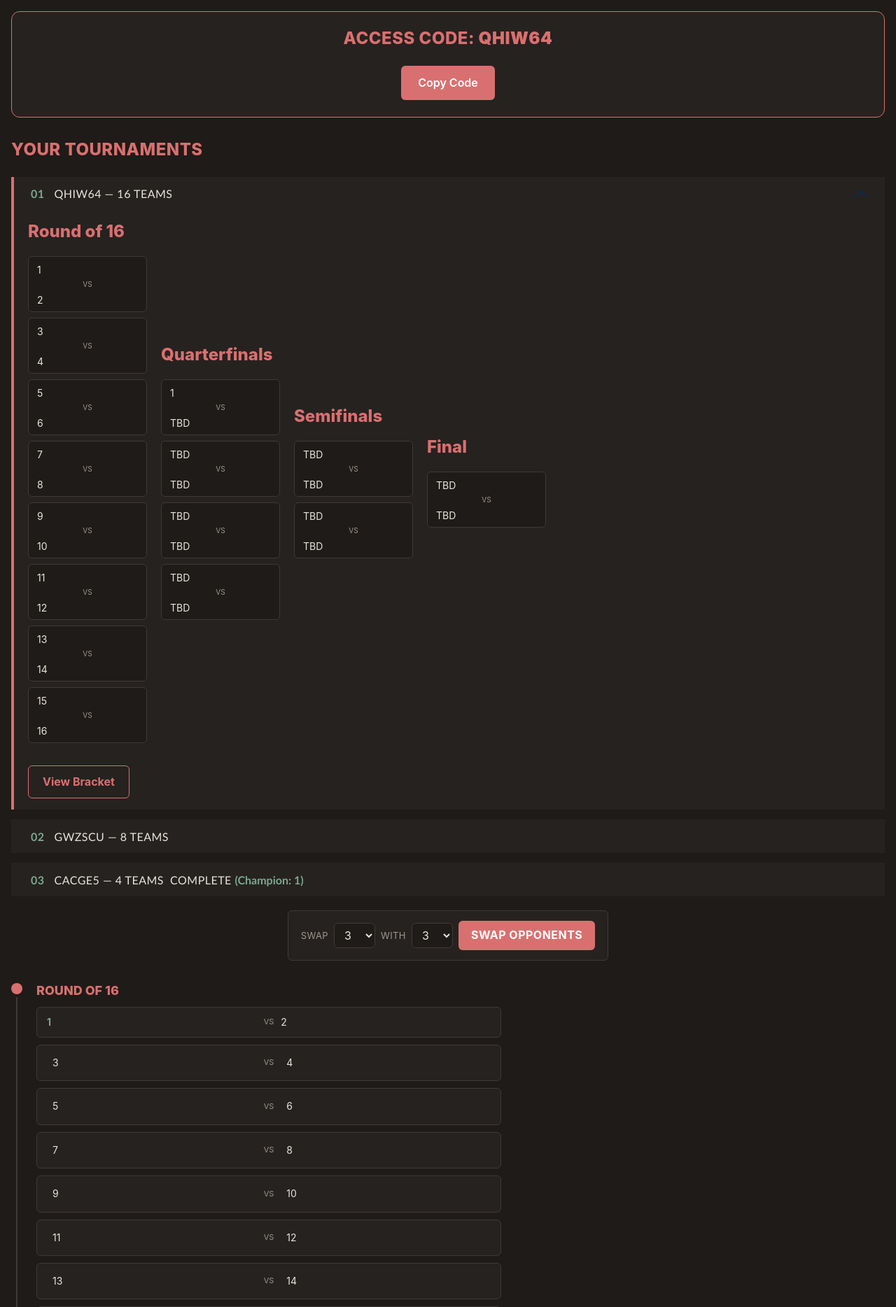
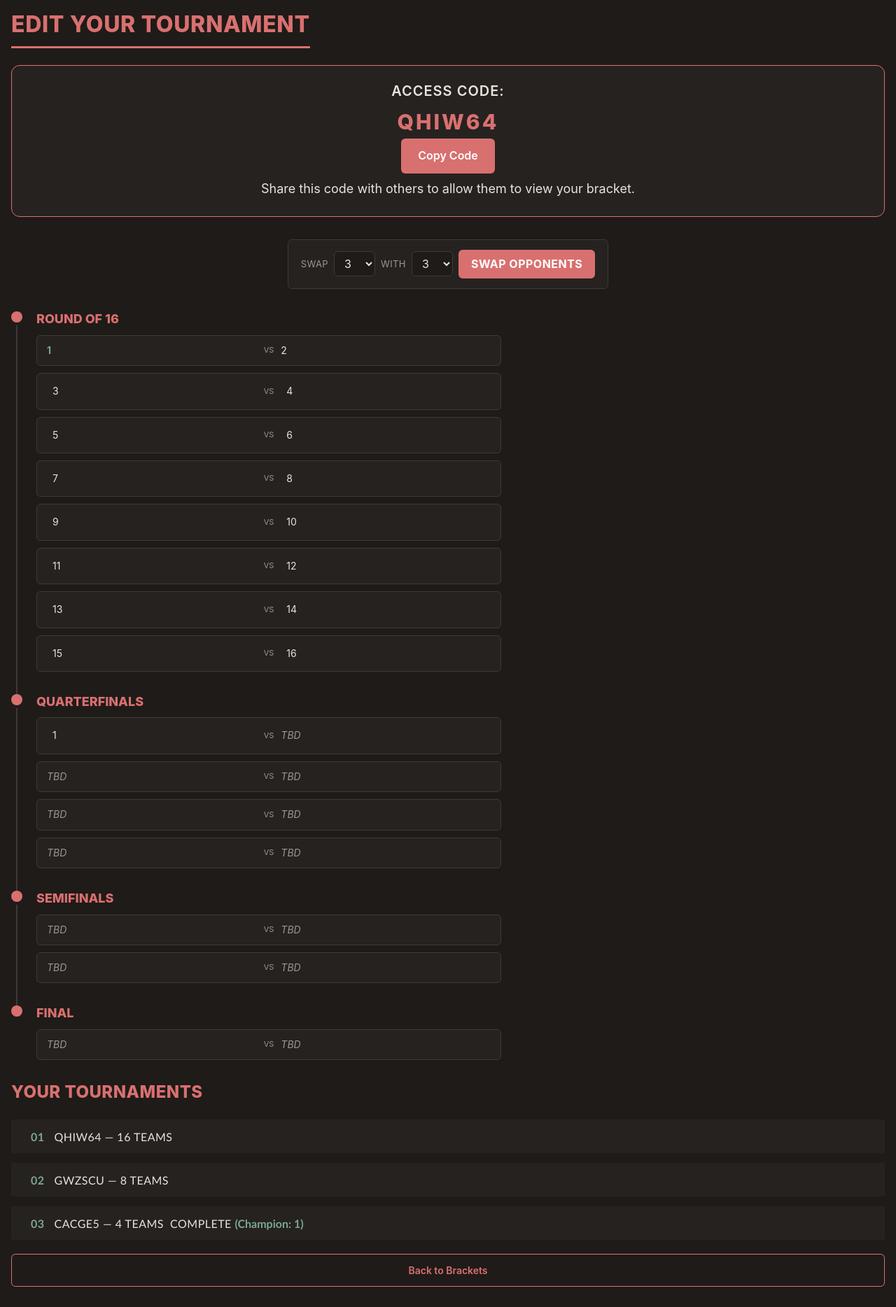
Before and after one commit to CarlySo132/L3-Computer-Science-Project, a Flask app: a page that uses templates/bracket.html in a window 1280 px wide. Shown: the part 55-1923 px from the top of the page at 70% size. After the commit the page ends 1894 px from the top, so only its background shows below. Run offline with Flask 3, Linux system fonts and the light colour scheme.

Commit message:
Accordion V3

```diff
--- a/static/style.css
+++ b/static/style.css
@@ -183,7 +183,6 @@ nav ul li a.active{
   transition: 0.4s ease;
 }
 
-
 .theme-text-btn{
   background: var(--accent);
   color: var(--light-dark);
@@ -260,7 +259,7 @@ p {
 }
 
 .subtitle {
-  color: var(--muted);
+  color: var(--text);
   font-size: 14px;
   margin-bottom: 2rem;
 }
@@ -981,8 +980,8 @@ p {
 }
 
 .code-badge-info h3 {
-  font-size: 13px;
-  color: var(--muted);
+  font-size: 20px;
+  color: var(--text);
   text-transform: uppercase;
   letter-spacing: 0.05em;
   margin-bottom: 8px;
@@ -990,14 +989,14 @@ p {
 }
 
 .code-badge-code {
-  font-size: 24px;
+  font-size: 30px;
   color: var(--accent);
   font-weight: 800;
   letter-spacing: 0.1em;
 }
 
 .code-badge-description {
-  font-size: 13px;
+  font-size: 18px;
   color: var(--text);
   margin-top: 8px;
 }
--- a/templates/badminton.html
+++ b/templates/badminton.html
@@ -119,7 +119,9 @@
   </div>
 </div>
 
-<a href="{{ url_for('rules') }}" class="button-22">Back to Rules</a>
+<div class="bracket-actions">
+    <a href="{{ url_for('rules')}}" class="btn btn-secondary">Back to Rules</a>
+</div>
 
 <script>
   document.addEventListener('DOMContentLoaded', function () {
--- a/templates/bracket.html
+++ b/templates/bracket.html
@@ -1,12 +1,19 @@
 {% extends 'base.html' %}
 
 {% block content %}
+
 {% if code %}
+<h1>Edit Your Tournament</h1>
 <div class="code-badge">
-    <h2>Access Code: <strong>{{ code }}</strong></h2>
-    <button onclick="navigator.clipboard.writeText('{{ code }}')">Copy Code</button>
+    <div class="code-badge-content">
+        <div class="code-badge-info">
+            <h3>Access Code:</h3>
+            <div class="code-badge-code">{{ code }}</div>
+            <button onclick="navigator.clipboard.writeText('{{ code }}')">Copy Code</button>
+            <div class="code-badge-description">Share this code with others to allow them to view your bracket.</div>
+        </div>
+    </div>
 </div>
-
 
 {% else %}
 <h1>Bracket Generator</h1>
@@ -41,47 +48,6 @@
     <span class="champion-name">{{ final_match.winner.name }}</span>
 </div>
 
-{% endif %}
-
-
-{% if tournaments %}
-<h2>Your Tournaments</h2>
-<div class="accordion accordion-v2" id="tournamentAccordion">
-    {% for t in tournaments %}
-    <div class="accordion-item">
-        <h2 class="accordion-header">
-            <button class="accordion-button {% if not loop.first %}collapsed{% endif %}" type="button" data-num="{{ '%02d' % loop.index }}" data-bs-toggle="collapse" data-bs-target="#tournament-{{ t.code }}" aria-expanded="{% if loop.first %}true{% else %}false{% endif %}"  aria-controls="tournament-{{ t.code }}">
-                {{ t.code }}&nbsp;&mdash;&nbsp;{{ t.num_teams }} teams
-                {% if t.is_complete %}
-                &nbsp;<span class="tournament-status complete">Complete</span>
-                    &nbsp;<span class="tournament-champion-tag">(Champion: {{ t.final_match.winner.name }})</span>
-                {% endif %}
-            </button>
-        </h2>
-        <div id="tournament-{{ t.code }}" class="accordion-collapse collapse {% if loop.first %}show{% endif %}" data-bs-parent="#tournamentAccordion">
-            <div class="accordion-body">
-                <div class="tournament-preview">
-                    {% for round in t.rounds %}
-                    <div class="round-preview">
-                        <h4>{{ round.label }}</h4>
-                        <div class="round-matches">
-                            {% for match in round.matches %}
-                            <div class="match-preview">
-                                <span class="match-team">{{ match.team1.name if match.team1_id else 'TBD' }}</span>
-                                <span class="match-vs">vs</span>
-                                <span class="match-team">{{ match.team2.name if match.team2_id else 'TBD' }}</span>
-                            </div>
-                            {% endfor %}
-                        </div>
-                    </div>
-                    {% endfor %}
-                </div>
-                <a href="{{ url_for('bracket_created', code=t.code) }}" class="preview-view-btn">View Bracket</a>
-            </div>
-        </div>
-    </div>
-    {% endfor %}
-</div>
 {% endif %}
 
 {% if pending_teams or reshuffle_round %}
@@ -161,9 +127,49 @@
 </div>
 {% endif %}
 
+{% if tournaments %}
+<h2>Your Tournaments</h2>
+<div class="accordion accordion-v2" id="tournamentAccordion">
+    {% for t in tournaments %}
+    <div class="accordion-item">
+        <h2 class="accordion-header">
+            <button class="accordion-button collapsed" type="button" data-num="{{ '%02d' % loop.index }}" data-bs-toggle="collapse" data-bs-target="#tournament-{{ t.code }}" aria-controls="tournament-{{ t.code }}">
+                {{ t.code }}&nbsp;&mdash;&nbsp;{{ t.num_teams }} teams
+                {% if t.is_complete %}
+                &nbsp;<span class="tournament-status complete">Complete</span>
+                    &nbsp;<span class="tournament-champion-tag">(Champion: {{ t.final_match.winner.name }})</span>
+                {% endif %}
+            </button>
+        </h2>
+        <div id="tournament-{{ t.code }}" class="accordion-collapse collapse" data-bs-parent="#tournamentAccordion">
+            <div class="accordion-body">
+                <div class="tournament-preview">
+                    {% for round in t.rounds %}
+                    <div class="round-preview">
+                        <h4>{{ round.label }}</h4>
+                        <div class="round-matches">
+                            {% for match in round.matches %}
+                            <div class="match-preview">
+                                <span class="match-team">{{ match.team1.name if match.team1_id else 'TBD' }}</span>
+                                <span class="match-vs">vs</span>
+                                <span class="match-team">{{ match.team2.name if match.team2_id else 'TBD' }}</span>
+                            </div>
+                            {% endfor %}
+                        </div>
+                    </div>
+                    {% endfor %}
+                </div>
+                <a href="{{ url_for('bracket_created', code=t.code) }}" class="preview-view-btn">View Bracket</a>
+            </div>
+        </div>
+    </div>
+    {% endfor %}
+</div>
+{% endif %}
+
 <div class="bracket-actions">
-        <a href="{{ url_for('bracket')}}" class="btn btn-secondary">Back to Brackets</a>
-    </div>
+    <a href="{{ url_for('bracket')}}" class="btn btn-secondary">Back to Brackets</a>
+</div>
 
 <script>
   const teamCountSelect = document.getElementById('team_count');
--- a/templates/index.html
+++ b/templates/index.html
@@ -1,7 +1,7 @@
 {% extends 'base.html' %}
 
 {% block content %}
-<h1>Welcome to the Tournament Generator!/h1>
+<h1>Welcome to the Tournament Generator!</h1>
 <p>Create and manage your tournaments with ease.</p>
 <img src="{{ url_for('static', filename='depositphotos_19085613-stock-illustration-sport-and-exercise.jpg') }}" alt="Tournament Image">
 {% endblock %}
```
Also changed, not shown: instance/Bracket.db.
